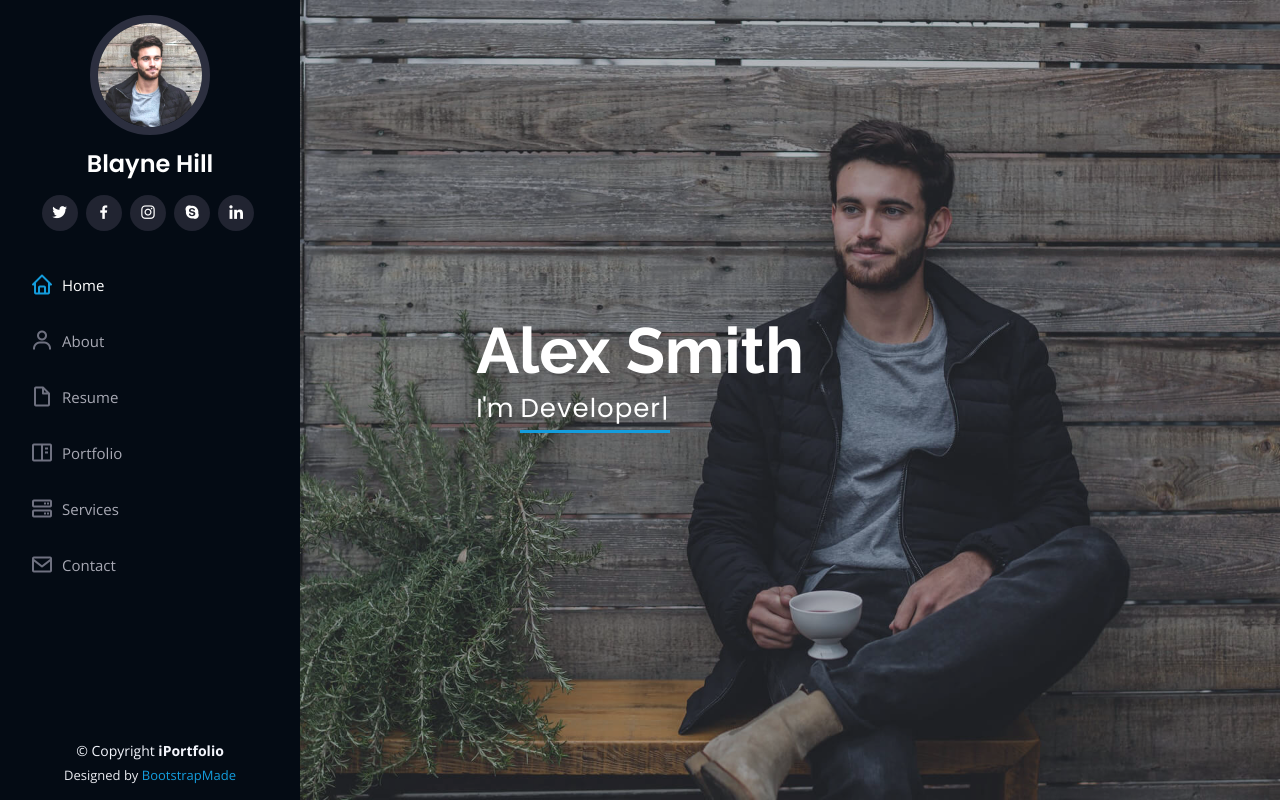
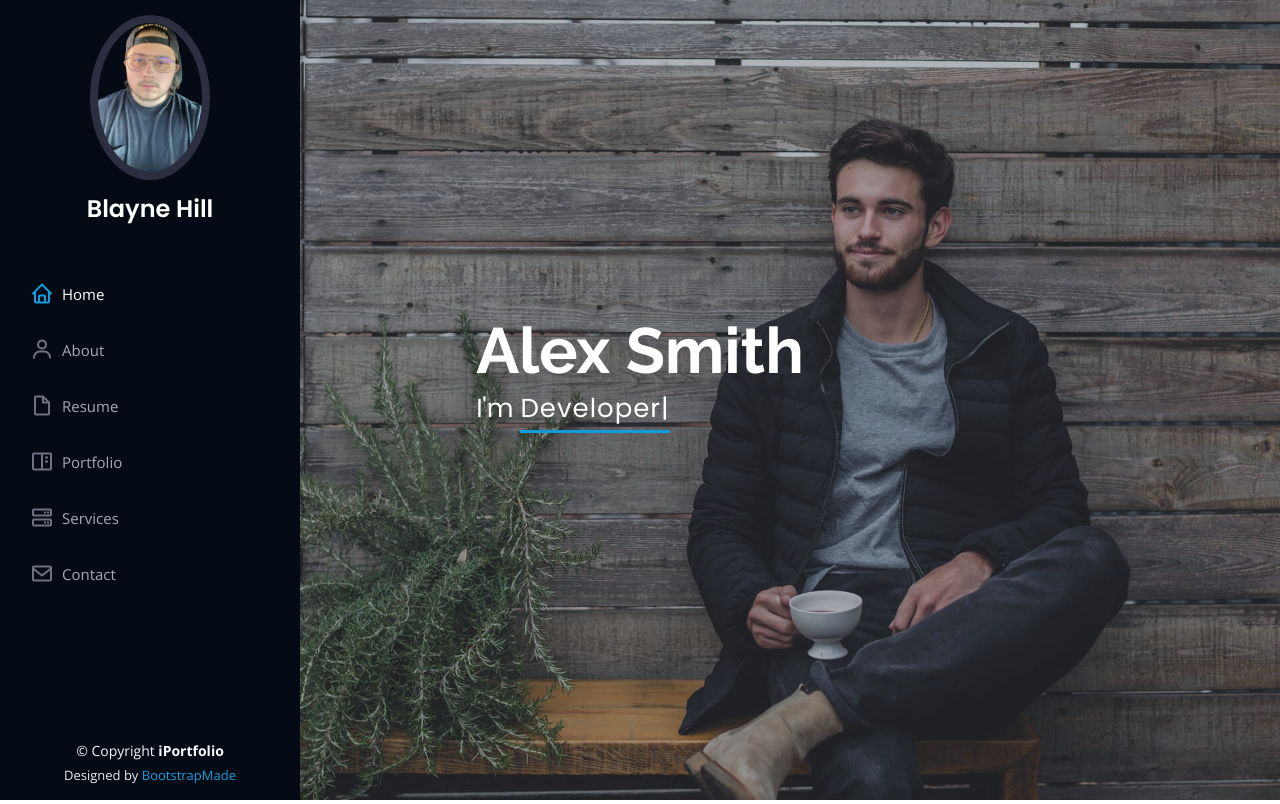
Before and after one commit to Bmhill0928/My-Resume, a Flask app: page / in a window 1280 px wide. Shown: the top 804 px of the page. Run offline with Flask 2, Linux system fonts and the light colour scheme; some libraries are stand-ins or nearby versions.

Commit message:
New picture and no social media

```diff
--- a/templates/index.html
+++ b/templates/index.html
@@ -45,14 +45,14 @@
     <div class="d-flex flex-column">
 
       <div class="profile">
-        <img src="static/img/profile-img.jpg" alt="" class="img-fluid rounded-circle">
+        <img src="static/img/Subject.jpg" alt="" class="img-fluid rounded-circle">
         <h1 class="text-light"><a href="index.html">Blayne Hill</a></h1>
         <div class="social-links mt-3 text-center">
-          <a href="#" class="twitter"><i class="bx bxl-twitter"></i></a>
+          <!-- <a href="#" class="twitter"><i class="bx bxl-twitter"></i></a>
           <a href="#" class="facebook"><i class="bx bxl-facebook"></i></a>
           <a href="#" class="instagram"><i class="bx bxl-instagram"></i></a>
-          <a href="#" class="google-plus"><i class="bx bxl-skype"></i></a>
-          <a href="#" class="linkedin"><i class="bx bxl-linkedin"></i></a>
+          <-- <a href="#" class="google-plus"><i class="bx bxl-skype"></i></a> -->
+          <!-- <a href="#" class="linkedin"><i class="bx bxl-linkedin"></i></a>  -->
         </div>
       </div>
 
```
Also changed, not shown: static/img/Subject.jpg (added).
